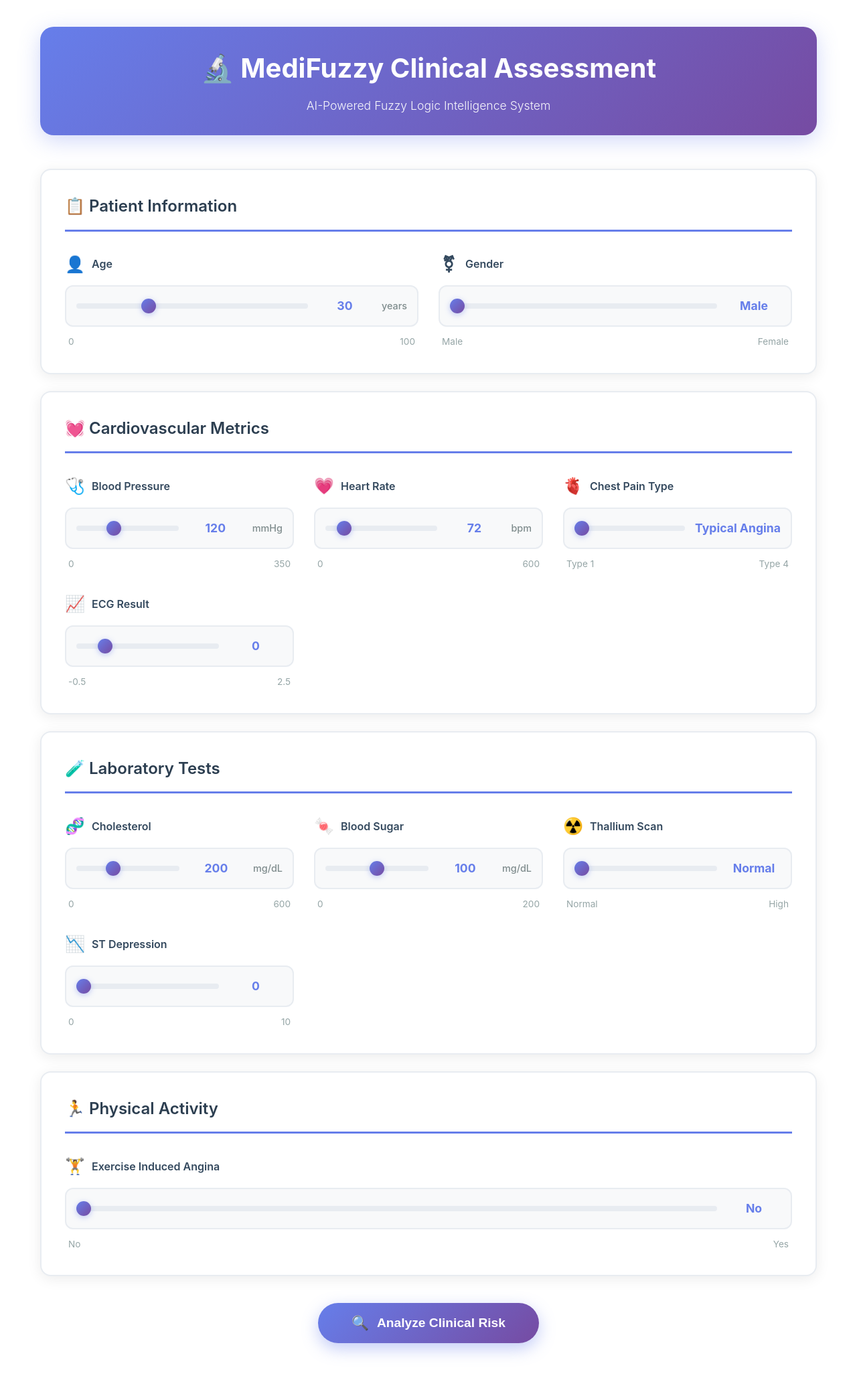
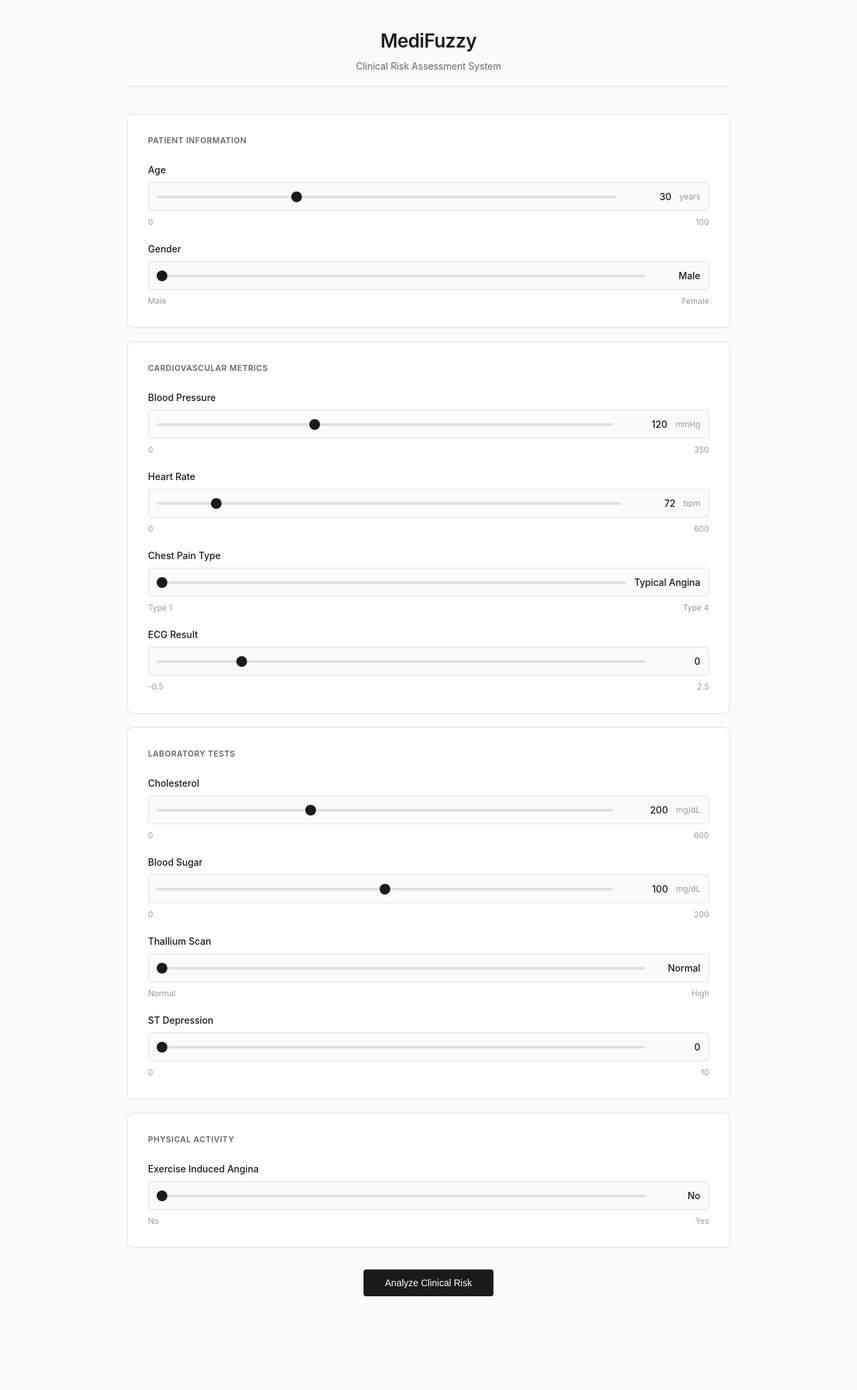
Before and after one commit to ashwinkothavade/Fuzzy-Expert-System-for-Heart-Disease-Diagnosis, a Flask app: page / in a window 1280 px wide. Shown: the whole page at 67% size. After the commit the page ends 1936 px from the top, so only its background shows below. Run offline with Flask 2, Linux system fonts and the light colour scheme.

Commit message:
Redesign UI to minimal professional style - remove emojis, gradients, and animations

```diff
--- a/static/css/main.css
+++ b/static/css/main.css
@@ -7,95 +7,83 @@
 }
 
 body {
-    font-family: -apple-system, BlinkMacSystemFont, 'Segoe UI', 'Roboto', 'Oxygen', 'Ubuntu', 'Cantarell', sans-serif;
-    background: #ffffff;
+    font-family: -apple-system, BlinkMacSystemFont, 'Segoe UI', 'Roboto', 'Helvetica Neue', Arial, sans-serif;
+    background: #fafafa;
     min-height: 100vh;
-    padding: 20px;
-    color: #2c3e50;
-    line-height: 1.6;
+    padding: 40px 20px;
+    color: #1a1a1a;
+    line-height: 1.5;
 }
 
 .main-wrapper {
-    max-width: 1200px;
+    max-width: 900px;
     margin: 0 auto;
-    padding: 20px;
 }
 
 /* Header */
 .header {
     text-align: center;
-    margin-bottom: 50px;
-    padding: 30px 20px;
-    background: linear-gradient(135deg, #667eea 0%, #764ba2 100%);
-    border-radius: 20px;
-    color: white;
-    box-shadow: 0 8px 32px rgba(102, 126, 234, 0.3);
+    margin-bottom: 40px;
+    padding-bottom: 20px;
+    border-bottom: 1px solid #e0e0e0;
 }
 
 .header h1 {
-    font-size: 2.5rem;
-    font-weight: 700;
-    margin-bottom: 10px;
+    font-size: 1.75rem;
+    font-weight: 600;
+    color: #1a1a1a;
+    margin-bottom: 6px;
+    letter-spacing: -0.5px;
 }
 
 .subtitle {
-    font-size: 1.1rem;
-    opacity: 0.95;
-    font-weight: 300;
+    font-size: 0.875rem;
+    color: #666;
+    font-weight: 400;
 }
 
 /* Card */
 .card {
     background: #ffffff;
-    border: 2px solid #e8ecf1;
-    border-radius: 16px;
-    padding: 35px;
-    margin-bottom: 25px;
-    box-shadow: 0 4px 20px rgba(0, 0, 0, 0.08);
-    transition: all 0.3s ease;
-}
-
-.card:hover {
-    box-shadow: 0 8px 30px rgba(0, 0, 0, 0.12);
-    border-color: #667eea;
+    border: 1px solid #e0e0e0;
+    border-radius: 8px;
+    padding: 30px;
+    margin-bottom: 20px;
 }
 
 .section-title {
-    font-size: 1.5rem;
-    color: #2c3e50;
-    margin-bottom: 30px;
-    padding-bottom: 15px;
-    border-bottom: 3px solid #667eea;
+    font-size: 1rem;
+    color: #1a1a1a;
+    margin-bottom: 24px;
     font-weight: 600;
+    text-transform: uppercase;
+    letter-spacing: 0.5px;
+    font-size: 0.75rem;
+    color: #666;
 }
 
 /* Form Grid */
 .form-grid {
     display: grid;
-    grid-template-columns: repeat(auto-fit, minmax(320px, 1fr));
-    gap: 30px;
+    grid-template-columns: 1fr;
+    gap: 20px;
 }
 
 /* Input Group */
 .input-group {
     display: flex;
     flex-direction: column;
-    gap: 12px;
+    gap: 8px;
 }
 
 .input-group label {
-    display: flex;
-    align-items: center;
-    gap: 10px;
-    font-weight: 600;
-    color: #34495e;
-    font-size: 1rem;
+    font-weight: 500;
+    color: #1a1a1a;
+    font-size: 0.875rem;
 }
 
 .label-icon {
-    font-size: 1.5rem;
-    width: 30px;
-    text-align: center;
+    display: none;
 }
 
 .label-text {
@@ -106,121 +94,102 @@ body {
 .input-wrapper {
     display: flex;
     align-items: center;
-    gap: 15px;
-    padding: 15px;
-    background: #f8f9fa;
-    border: 2px solid #e8ecf1;
-    border-radius: 12px;
-    transition: all 0.3s ease;
-}
-
-.input-wrapper:hover {
-    background: #ffffff;
-    border-color: #667eea;
+    gap: 12px;
+    padding: 10px 12px;
+    background: #fafafa;
+    border: 1px solid #e0e0e0;
+    border-radius: 4px;
 }
 
 /* Range Input */
 input[type="range"] {
     flex: 1;
-    height: 8px;
-    border-radius: 5px;
-    background: #e8ecf1;
+    height: 4px;
+    border-radius: 2px;
+    background: #e0e0e0;
     outline: none;
     -webkit-appearance: none;
+    appearance: none;
     cursor: pointer;
-    transition: background 0.3s ease;
-}
-
-input[type="range"]:hover {
-    background: #d1d8e0;
 }
 
 input[type="range"]::-webkit-slider-thumb {
     -webkit-appearance: none;
-    width: 22px;
-    height: 22px;
+    appearance: none;
+    width: 16px;
+    height: 16px;
     border-radius: 50%;
-    background: linear-gradient(135deg, #667eea 0%, #764ba2 100%);
+    background: #1a1a1a;
     cursor: pointer;
-    box-shadow: 0 2px 8px rgba(102, 126, 234, 0.4);
-    transition: all 0.3s ease;
-}
-
-input[type="range"]::-webkit-slider-thumb:hover {
-    transform: scale(1.2);
-    box-shadow: 0 4px 12px rgba(102, 126, 234, 0.6);
 }
 
 input[type="range"]::-moz-range-thumb {
-    width: 22px;
-    height: 22px;
+    width: 16px;
+    height: 16px;
     border-radius: 50%;
-    background: linear-gradient(135deg, #667eea 0%, #764ba2 100%);
+    background: #1a1a1a;
     cursor: pointer;
     border: none;
-    box-shadow: 0 2px 8px rgba(102, 126, 234, 0.4);
 }
 
 /* Output Value */
 .output-value {
-    min-width: 80px;
-    font-weight: 700;
-    color: #667eea;
-    font-size: 1.1rem;
-    text-align: center;
+    min-width: 70px;
+    font-weight: 500;
+    color: #1a1a1a;
+    font-size: 0.875rem;
+    text-align: right;
 }
 
 .unit {
-    color: #7f8c8d;
-    font-size: 0.9rem;
-    font-weight: 500;
+    color: #999;
+    font-size: 0.75rem;
+    font-weight: 400;
 }
 
 /* Range Labels */
 .range-labels {
     display: flex;
     justify-content: space-between;
-    font-size: 0.85rem;
-    color: #95a5a6;
-    padding: 0 5px;
+    font-size: 0.75rem;
+    color: #999;
+    padding: 0;
 }
 
 /* Button Container */
 .button-container {
     display: flex;
     justify-content: center;
-    margin-top: 40px;
-    margin-bottom: 30px;
+    margin-top: 32px;
+    margin-bottom: 20px;
 }
 
 /* Submit Button */
 .submit-button {
-    display: flex;
+    display: inline-flex;
     align-items: center;
-    gap: 12px;
-    padding: 18px 50px;
-    font-size: 1.2rem;
-    font-weight: 600;
+    gap: 8px;
+    padding: 12px 32px;
+    font-size: 0.875rem;
+    font-weight: 500;
     color: white;
-    background: linear-gradient(135deg, #667eea 0%, #764ba2 100%);
+    background: #1a1a1a;
     border: none;
-    border-radius: 50px;
+    border-radius: 4px;
     cursor: pointer;
-    box-shadow: 0 8px 24px rgba(102, 126, 234, 0.4);
-    transition: all 0.3s ease;
+    transition: background 0.2s ease;
 }
 
 .submit-button:hover {
-    transform: translateY(-3px);
-    box-shadow: 0 12px 32px rgba(102, 126, 234, 0.5);
+    background: #333;
 }
 
 .submit-button:active {
-    transform: translateY(-1px);
+    background: #000;
 }
 
 .button-icon {
-    font-size: 1.3rem;
+    font-size: 1rem;
 }
 
 /* Result Page Styles */
--- a/templates/index.html
+++ b/templates/index.html
@@ -9,13 +9,13 @@
 <body>
     <div class="main-wrapper">
         <div class="header">
-            <h1>🔬 MediFuzzy Clinical Assessment</h1>
-            <p class="subtitle">AI-Powered Fuzzy Logic Intelligence System</p>
+            <h1>MediFuzzy</h1>
+            <p class="subtitle">Clinical Risk Assessment System</p>
         </div>
 
         <form action="/result" method="post" id="diagnosisForm">
             <div class="card">
-                <h2 class="section-title">📋 Patient Information</h2>
+                <h2 class="section-title">Patient Information</h2>
 
                 <div class="form-grid">
                     <!-- Age -->
@@ -54,7 +54,7 @@
             </div>
 
             <div class="card">
-                <h2 class="section-title">💓 Cardiovascular Metrics</h2>
+                <h2 class="section-title">Cardiovascular Metrics</h2>
 
                 <div class="form-grid">
                     <!-- Blood Pressure -->
@@ -126,7 +126,7 @@
             </div>
 
             <div class="card">
-                <h2 class="section-title">🧪 Laboratory Tests</h2>
+                <h2 class="section-title">Laboratory Tests</h2>
 
                 <div class="form-grid">
                     <!-- Cholesterol -->
@@ -198,7 +198,7 @@
             </div>
 
             <div class="card">
-                <h2 class="section-title">🏃 Physical Activity</h2>
+                <h2 class="section-title">Physical Activity</h2>
 
                 <div class="form-grid">
                     <!-- Exercise -->
@@ -221,7 +221,6 @@
 
             <div class="button-container">
                 <button type="submit" class="submit-button">
-                    <span class="button-icon">🔍</span>
                     Analyze Clinical Risk
                 </button>
             </div>
```
Also changed, not shown: other parts of static/css/main.css (+76 -85 lines), templates/result.html (+12 -27 lines).
